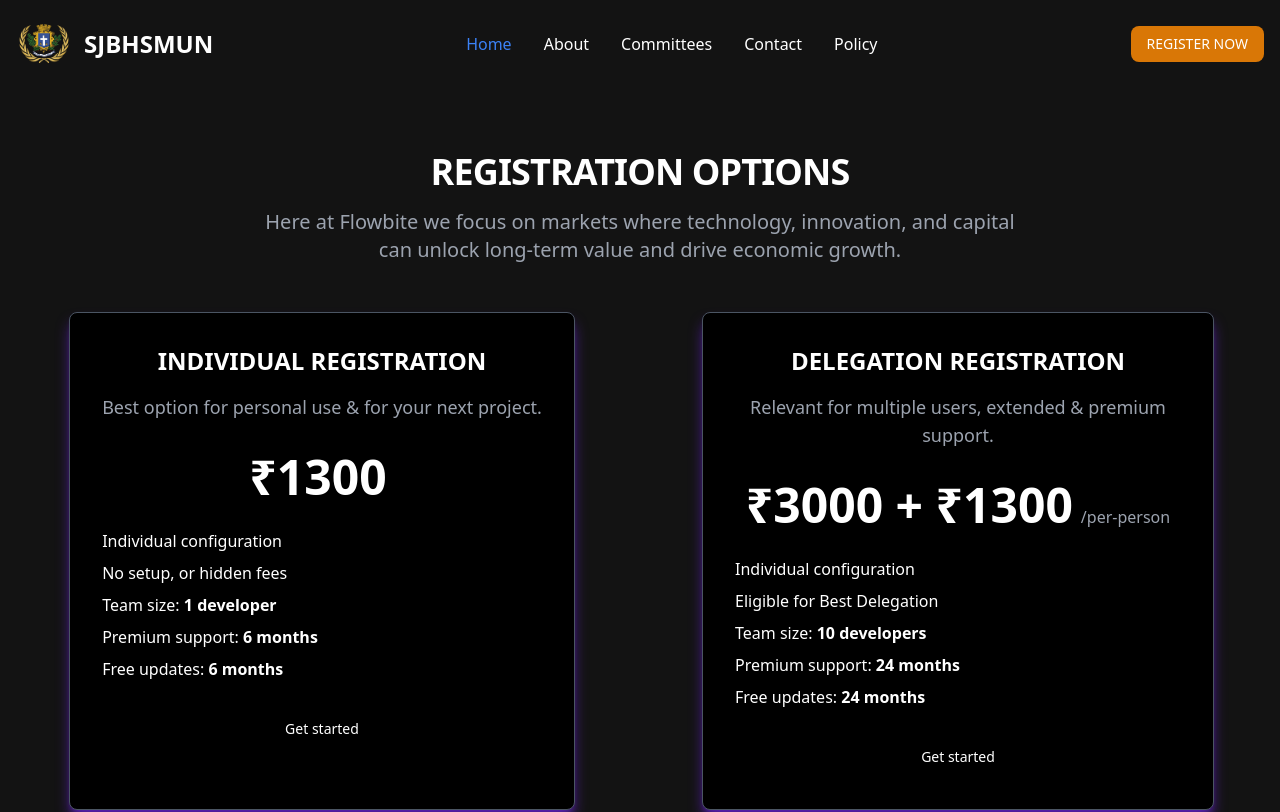
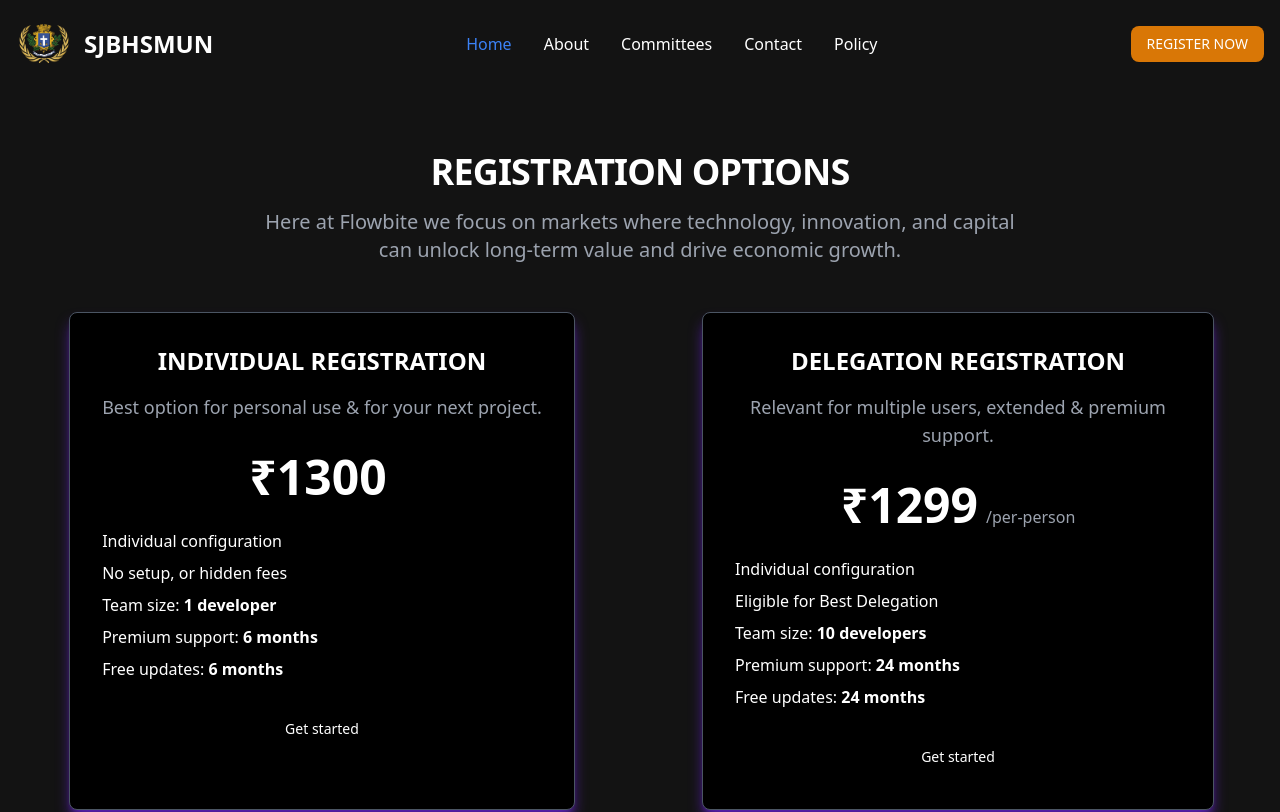
Before and after one commit to skandarajeev/sjbhs-mun-website, a Next.js app: page /registration in a window 1280 px wide. Shown: the top 812 px of the page. Built offline with nearby package versions, Linux system fonts and the light colour scheme.

Commit message:
color changes

```diff
--- a/app/page.js
+++ b/app/page.js
@@ -116,7 +116,7 @@ export default function Home() {
 
       <div className="flex flex-col items-center justify-center overflow-x-hidden my-[22%] md:my-[20%] lg:my-[5%]">
         <div className="">
-          <h1 className="text-[10vw] lg:text-[5vw] md:text-[8vw] font-proconia  m-auto font-poppins from-yellow-500 to-white bg-clip-text mun-gradient ">
+          <h1 className="text-[10vw] lg:text-[5vw] md:text-[8vw] font-proconia  m-auto font-semibold font-poppins from-yellow-500 to-white bg-clip-text mun-gradient ">
             SJBHSMUN 2023
           </h1>
         </div>
@@ -165,7 +165,7 @@ export default function Home() {
         whileInView={{ opacity: 1 }}
         transition={{ duration: 3 }}
         viewport={{ once: true }}
-        className="background-gradient  justify-between text-center flex flex-col  w-[90%] md:w-[80%]   m-auto p-[30px] rounded-[1rem] my-10 "
+        className="background-gradient  justify-between text-center flex flex-col  w-[90%] md:w-[60%]   m-auto p-[30px] rounded-[1rem] mt-10 "
       >
         <p className="font-poppins text-white mb-2 ">JOIN US ON</p>
         <p className="font-poppins mun-gradient text-5xl font-semibold mb-2">
@@ -216,6 +216,7 @@ export default function Home() {
           </ParallaxText> */}
       </div>
       <div className=" flex-col justify-content lg:p-[8rem] mb-[2rem]">
+
         <div className="flex flex-wrap justify-around">
           <Event name="JCC" details="" />
           <Event name="LOK SABHA" details="" />
--- a/app/registration/page.js
+++ b/app/registration/page.js
@@ -50,7 +50,7 @@ export default function page() {
               <h3 class="mb-4 text-2xl font-semibold">DELEGATION REGISTRATION</h3>
               <p class="font-light text-gray-500 sm:text-lg dark:text-gray-400">Relevant for multiple users, extended & premium support.</p>
               <div class="flex justify-center items-baseline my-8">
-                <span class="mr-2 text-5xl font-extrabold">₹3000 + ₹1300</span>
+                <span class="mr-2 text-5xl font-extrabold">₹1299</span>
                 <span class="text-gray-500 dark:text-gray-400" >/per-person</span>
               </div>
 
```
